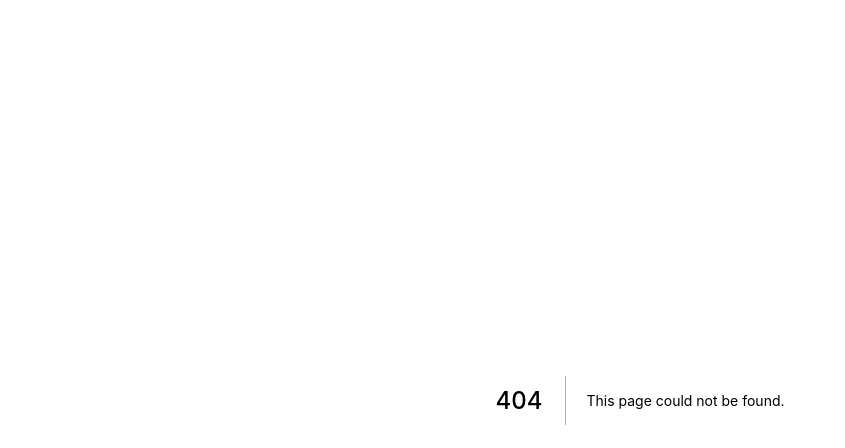
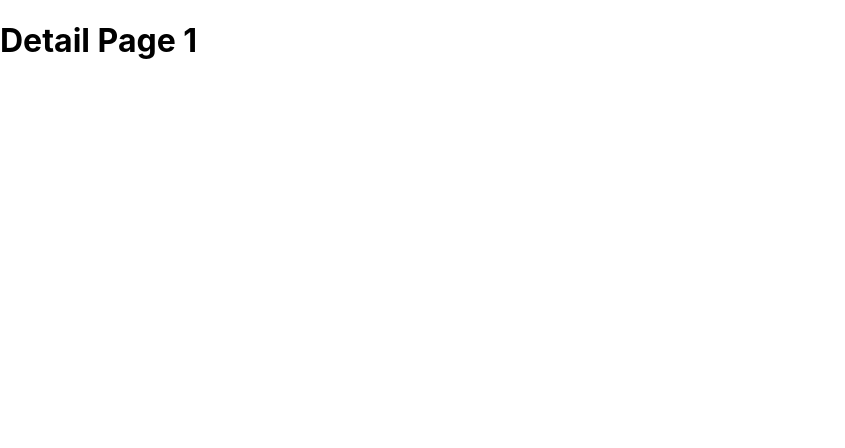
Before and after one commit to AndreLacerda8/learning_nextjs, a Next.js app: page /news/1 in a window 1280 px wide. Before the commit this address had no page. Shown: the top 448 px of the page, without its empty margins (0-845 px from the left). Built offline with nearby package versions, Linux system fonts and the light colour scheme.

Commit message:
use dynamic route

```diff
--- /dev/null
+++ b/pages/news/[newsId].js
@@ -0,0 +1,10 @@
+import { useRouter } from 'next/router'
+
+export default function DetailPage(){
+  const router = useRouter()
+  const { newsId } = router.query
+
+  return (
+    <h1>Detail Page {newsId}</h1>
+  )
+}
```
